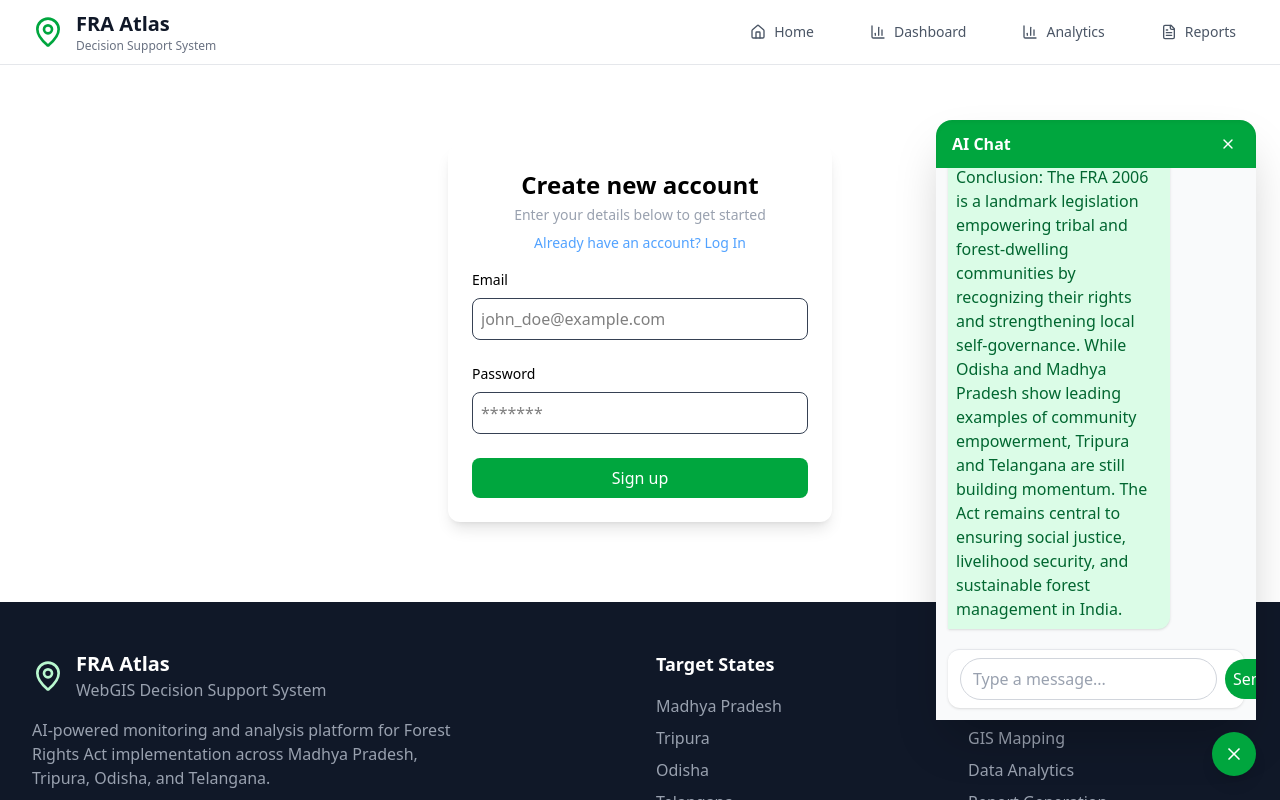
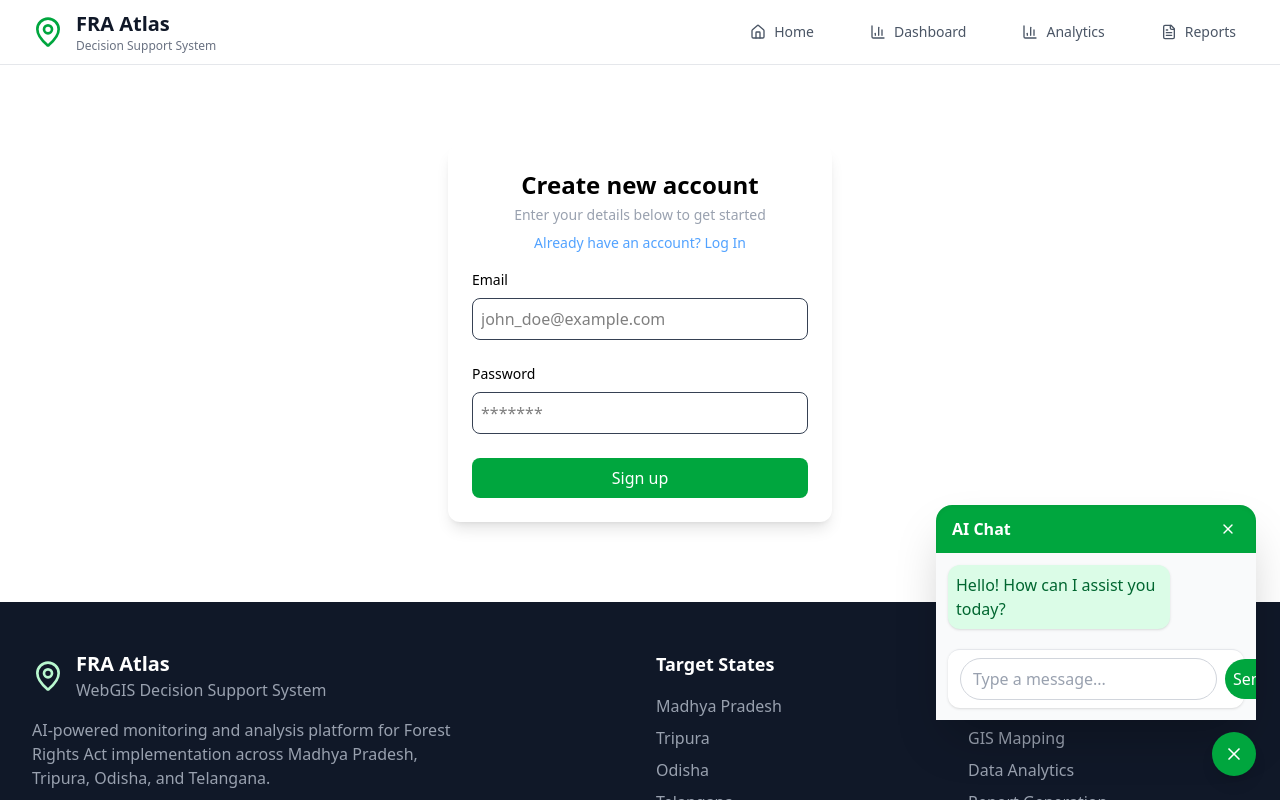
Before and after one commit to Anmol26Tomar/SIH, a React (Vite) app: page /signup in a window 1280 px wide. Both pictures are taken after a click on the button 1234 px from the left and 754 px from the top of the page. Shown: the top 800 px of the page. Built offline with nearby package versions, Linux system fonts and the light colour scheme.

Commit message:
Hid meta FRA info

```diff
--- a/src/components/Chatbot.tsx
+++ b/src/components/Chatbot.tsx
@@ -12,7 +12,7 @@ type ApiMessage = {
 
 const Chatbot = () => {
   const [chatHistory, setChatHistory] = useState<ChatMessageType[]>([
-    { hideInChat: true, role: "model", text: fraInfo }
+    { hideInChat: true, role: "model", text: fraInfo } // hidden FRA knowledge base
   ]);
   const [showChatbot, setShowChatbot] = useState(false);
   const chatBodyRef = useRef<HTMLDivElement>(null);
@@ -32,6 +32,7 @@ const Chatbot = () => {
           body: JSON.stringify({ contents: apiHistory }),
         }
       );
+
       const data = await response.json();
       const botReply =
         data.candidates?.[0]?.content?.parts?.[0]?.text?.trim() || "⚠️ No reply";
@@ -97,11 +98,15 @@ const Chatbot = () => {
             </div>
           </div>
 
-          {/* Chat Messages */}
-          {chatHistory.map((chat, idx) => (
+          {/* Chat Messages (skip hidden ones) */}
+          {chatHistory
+            .filter((chat) => !chat.hideInChat)
+            .map((chat, idx) => (
               <div
                 key={idx}
-              className={`flex ${chat.role === "user" ? "justify-end" : "justify-start"}`}
+                className={`flex ${
+                  chat.role === "user" ? "justify-end" : "justify-start"
+                }`}
               >
                 <div
                   className={`p-2 rounded-xl shadow-sm max-w-[75%] break-words ${
```
Lines whose indentation alone changed are shown as unchanged.
